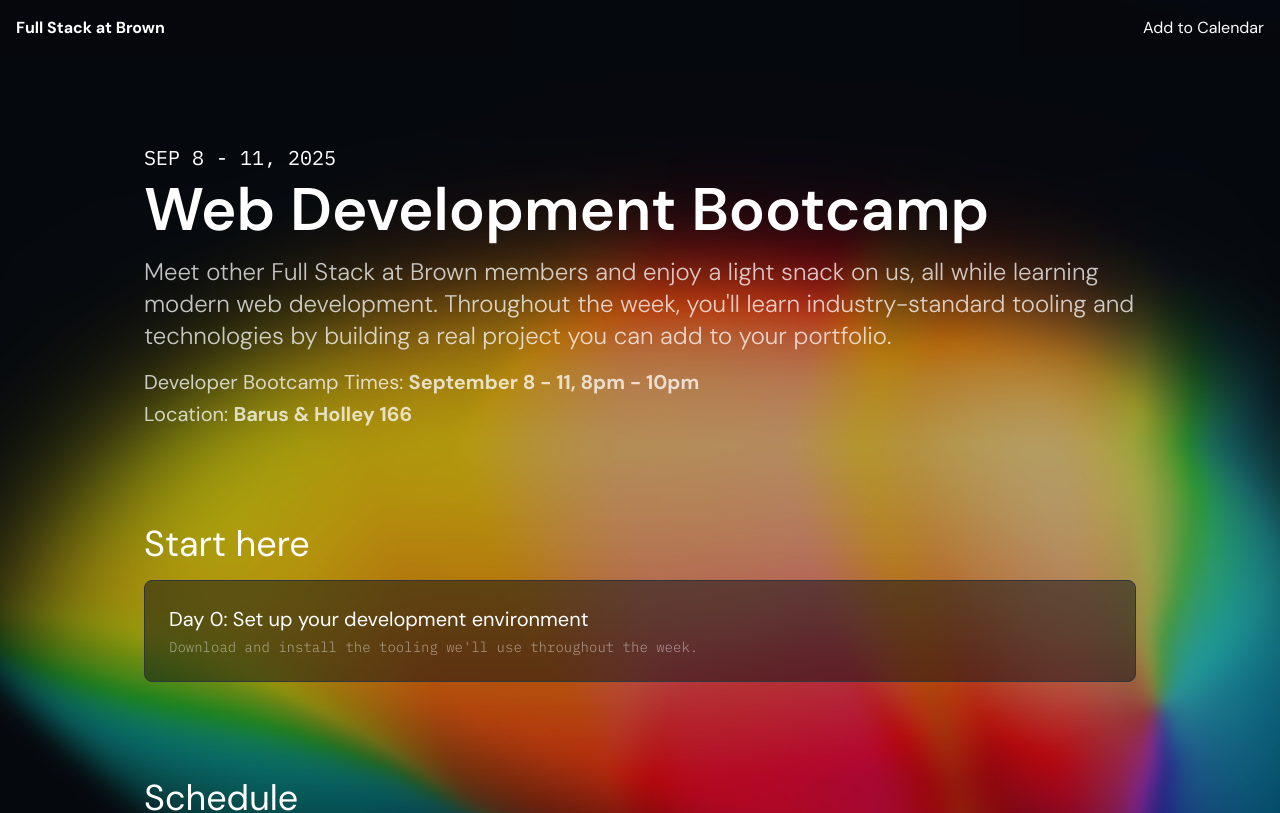
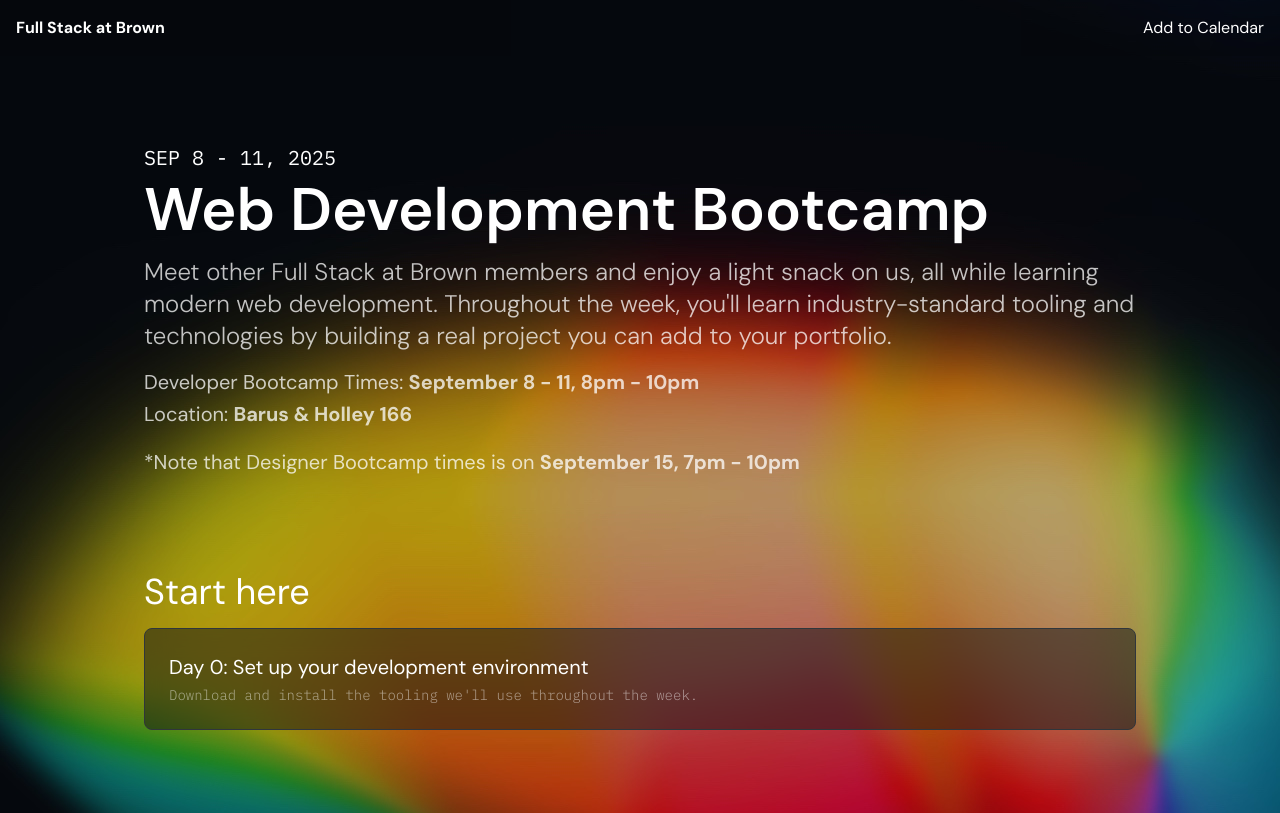
Before and after one commit to xuvi7/bootcamp-fall2025, a Next.js app: page / in a window 1280 px wide. Shown: the top 813 px of the page. Built offline with nearby package versions, Linux system fonts and the light colour scheme.

Commit message:
add back designer bootcamp

```diff
--- a/pages/index.tsx
+++ b/pages/index.tsx
@@ -121,10 +121,10 @@
               <p className="text-l md:text-xl opacity-75 mt-1">
                 Location: <strong>Barus & Holley 166</strong>
               </p>
-              {/* <p className="text-l md:text-xl opacity-75 mt-5">
-                *Note that Designer Bootcamp times are:{" "}
-                <strong>September 24 - 25, 8pm - 10:30pm</strong>
-              </p> */}
+              <p className="text-l md:text-xl opacity-75 mt-5">
+                *Note that Designer Bootcamp times is on{" "}
+                <strong>September 15, 7pm - 10pm</strong>
+              </p>
               {/* <p className="text-l md:text-xl opacity-75 mt-1">
                             Zoom Link: <a className="underline" href="https://brown.zoom.us/j/96870814005">https://brown.zoom.us/j/96870814005</a>
                         </p> */}
```
